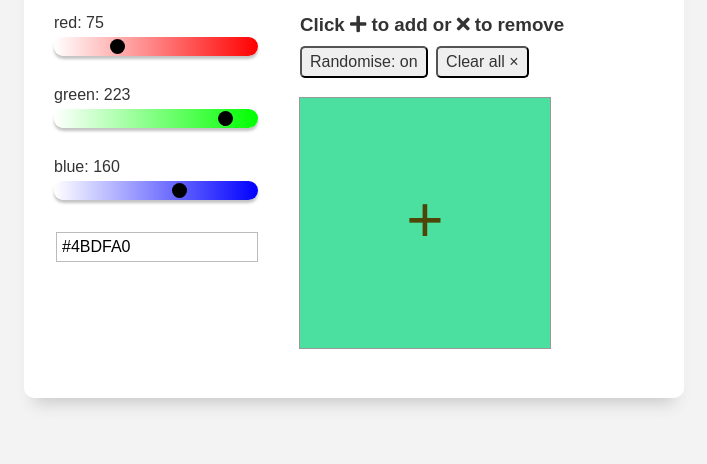
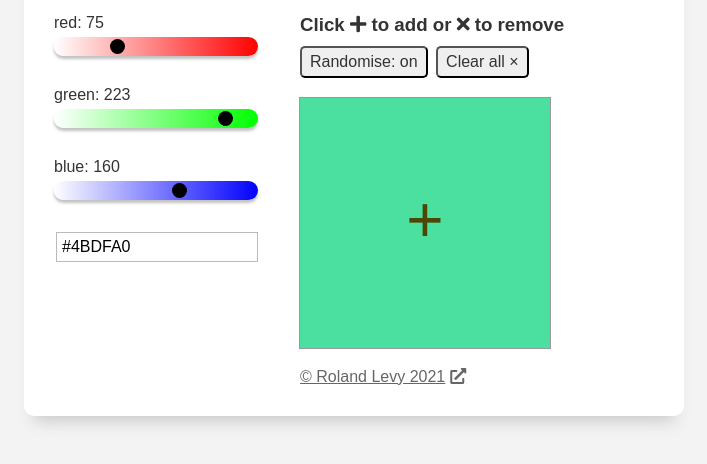
Before and after one commit to rolandjlevy/Vue-rgb-sliders-and-colour-swatch-generator, a plain HTML site: page index.html in a window 1280 px wide. Shown: the part 138-602 px from the top of the page, without its empty margins (286-993 px from the left). Drawn offline with nearby package versions, Linux system fonts and the light colour scheme; a web font is replaced by a local one.

Commit message:
Added link to footer

```diff
--- a/css/style.css
+++ b/css/style.css
@@ -149,6 +149,28 @@ button:hover {
   transition: all 0.2s ease;
 }
 
+footer {
+  font-size: 1rem;
+  color: #666;
+}
+
+footer > a {
+  color: #666;
+  transition: all 0.2s ease;
+}
+
+footer > a:hover {
+  color: #000;
+  transition: all 0.2s ease;
+}
+
+.new-tab-icon::after {
+  font-family: "Font Awesome 5 Free";
+  font-weight: 900;
+  content: "\f35d";
+  margin-left: 5px;
+}
+
 .d-block {
   display: block;
 }
--- a/index.html
+++ b/index.html
@@ -109,9 +109,11 @@
                 >
                 </span>
               </section>
+              <footer class="d-block m-t-20">
+                 <a href="https://rolandlevy.co.uk" class="new-tab-icon" target="_blank">&copy; Roland Levy {{year}}</a>
+              </footer>
             </main>
           </div>
-
 
         </article>
 
--- a/js/script.js
+++ b/js/script.js
@@ -77,7 +77,8 @@ const ColourPicker = {
     blue: 0,
     coloursArray: [],
     randomState: true,
-    errorMessage: ''
+    errorMessage: '',
+    year: new Date().getFullYear()
   }),
   mixins: [UtilsMixin],
   methods: {
```
